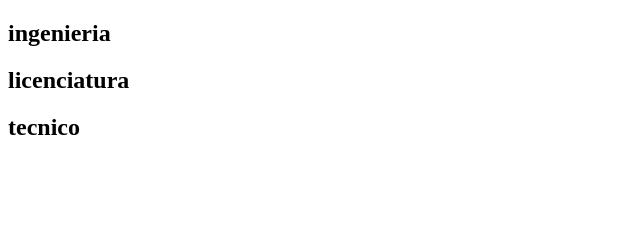
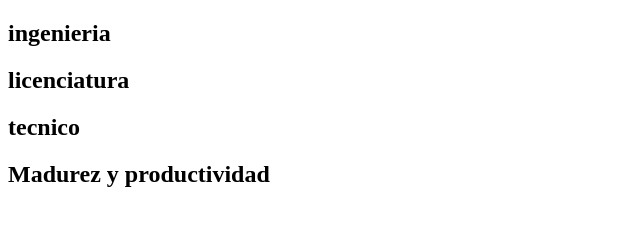
Before and after one commit to jsax14/Alura-git, a plain HTML site: page index.html in a window 1280 px wide. Shown: the whole page, without its empty margins (0-640 px from the left). Drawn offline with Linux system fonts and the light colour scheme.

```diff
--- a/index.html
+++ b/index.html
@@ -10,5 +10,6 @@
     <h2>ingenieria</h2>
     <h2>licenciatura</h2>
     <h2>tecnico</h2>
+    <h2>Madurez y productividad</h2>
 </body>
 </html>
```
